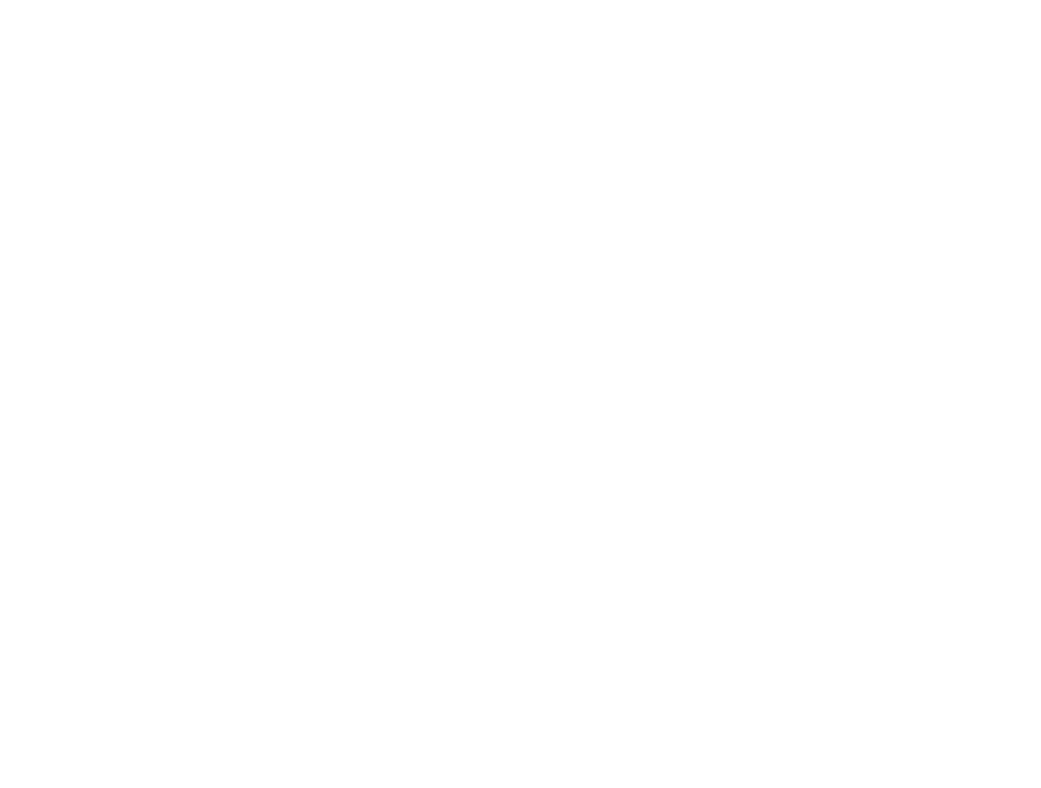
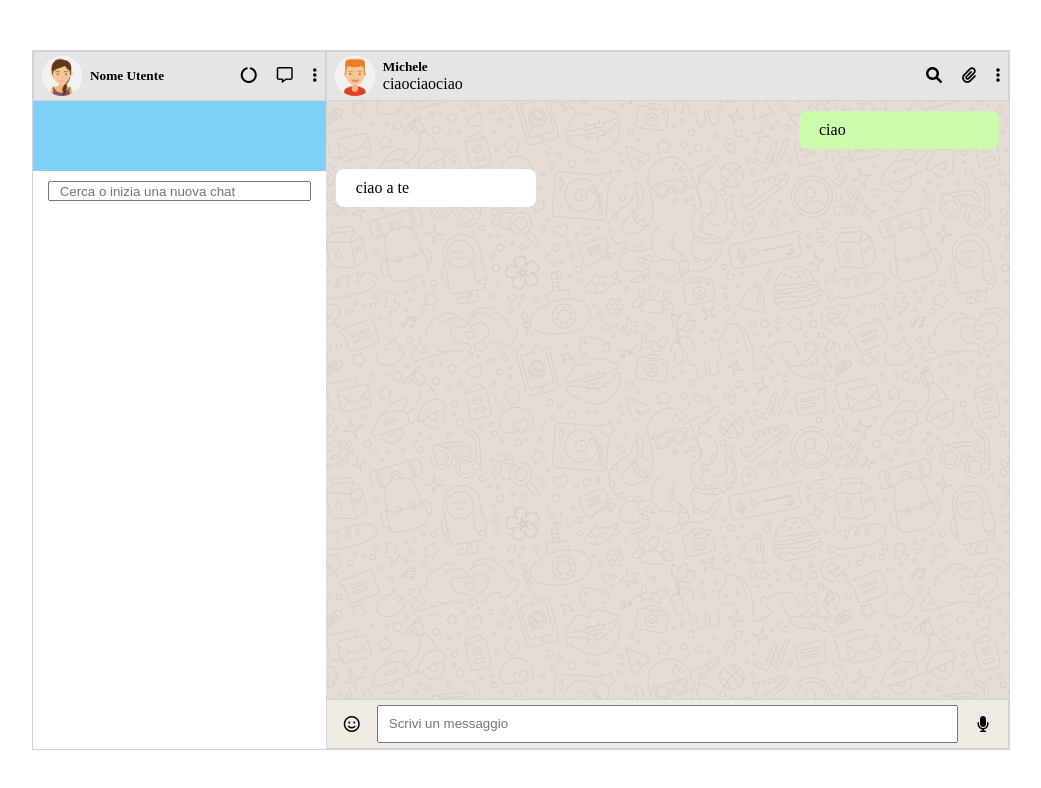
Before and after one commit to MaxGasaro/vue-boolzapp, a plain HTML site: page index.html in a window 1280 px wide. Shown: the whole page, without its empty margins (119-1160 px from the left). Drawn offline with nearby package versions, Linux system fonts and the light colour scheme.

Commit message:
grafica statica

```diff
--- a/css/style.css
+++ b/css/style.css
@@ -3,3 +3,156 @@
     padding: 0;
     box-sizing: border-box;
 }
+
+main.container {
+    width: 70%;
+    min-width: 978px;
+    margin: 50px auto;
+    height: calc(100vh - 100px);
+    border: 1px solid lightgray;
+}
+
+main.container::after {
+    content: '';
+    display: table;
+    clear: both;
+}
+
+.sidebar {
+    width: 30%;
+    float: left;
+    height: 100%;
+}
+
+.sidebar-top {
+    display: flex;
+    justify-content: space-between;
+    align-items: center;
+    height: 50px;
+    background-color: rgb(229,229,229);
+    border: 1px solid lightgray;
+}
+
+.sidebar-top-left {
+    display: flex;
+    align-items: center;
+}
+
+.sidebar-top img {
+    background-color: #fff;
+    border-radius: 50%;
+    width: 40px;
+    height: 40px;
+    margin: 0px 8px;
+}
+
+.sidebar-bottom {
+    height: calc(100% - 50px);
+}
+
+.sidebar-bottom .notifiche {
+    height: 70px;
+    background-color: rgb(126,210,250);
+}
+
+.sidebar-bottom input {
+    width: 90%;
+    margin: 10px 5%;
+    height: 20px;
+    padding: 0 10px;
+}
+
+.sidebar-bottom .contacts {
+    overflow-y: scroll;
+}
+
+section.main {
+    width: 70%;
+    float: left;
+    height: 100%;
+}
+
+.main-top {
+    height: 50px;
+    display: flex;
+    justify-content: space-between;
+    align-items: center;
+    background-color: rgb(229,229,229);
+    border: 1px solid lightgray;
+}
+
+.main-top-left {
+    display: flex;
+    align-items: center;
+}
+
+.main-top-left img {
+    background-color: #fff;
+    border-radius: 50%;
+    width: 40px;
+    height: 40px;
+    margin: 0px 8px;
+}
+
+i {
+    padding: 0px 8px;
+}
+
+i:hover {
+    cursor: pointer;
+}
+
+.main-middle {
+    height: calc(100% - 100px);
+    overflow-y: scroll;
+    background-image: url(../img/mine.jpg);
+    background-repeat: repeat;
+}
+
+.main-bottom {
+    height: 50px;
+    background-color: rgb(240,234,228);
+    border: 1px solid lightgray;
+    display: flex;
+    align-items: center;
+    justify-content: space-around;
+}
+
+.main-bottom input {
+    width: calc(100% - 100px);
+    height: 80%;
+    padding: 0 10px;
+}
+
+.main-bottom .icons {
+    width: 50px;
+    justify-content: center;
+    display: flex;
+    align-items: center;
+}
+
+.message-send {
+    display: flex;
+    justify-content: flex-end;
+}
+
+.message-send p {
+    background-color: rgb(204, 251, 171);
+    padding: 10px 20px;
+    border-radius: 8px;
+    margin: 10px;
+    min-width: 200px;
+}
+
+.message-receive {
+    display: flex;
+    justify-content: flex-start;
+}
+
+.message-receive p {
+    background-color: #fff;
+    padding: 10px 20px;
+    border-radius: 8px;
+    margin: 10px;
+    min-width: 200px;
+}
--- a/index.html
+++ b/index.html
@@ -5,10 +5,68 @@
     <meta charset="UTF-8">
     <meta http-equiv="X-UA-Compatible" content="IE=edge">
     <meta name="viewport" content="width=device-width, initial-scale=1.0">
+    <link rel="stylesheet" href="https://cdnjs.cloudflare.com/ajax/libs/font-awesome/6.0.0/css/all.min.css" integrity="sha512-9usAa10IRO0HhonpyAIVpjrylPvoDwiPUiKdWk5t3PyolY1cOd4DSE0Ga+ri4AuTroPR5aQvXU9xC6qOPnzFeg==" crossorigin="anonymous" referrerpolicy="no-referrer" />
     <title>BoolZapp</title>
 </head>
 <body>
 
+    <main class="container" id="root">
+
+        <aside class="sidebar">
+            <div class="sidebar-top">
+                <div class="sidebar-top-left">
+                    <img src="img/avatar_io.jpg" alt="immagine profilo utente">
+                    <h5>Nome Utente</h5>
+                </div>
+                <div class="sidebar-top-right">
+                    <i class="fa-solid fa-circle-notch"></i>
+                    <i class="fa-regular fa-message"></i>
+                    <i class="fa-solid fa-ellipsis-vertical"></i>
+                </div>
+            </div>
+            <div class="sidebar-bottom">
+                <div class="notifiche">
+
+                </div>
+                <input type="text" placeholder="Cerca o inizia una nuova chat">
+                <div class="contacts"></div>
+            </div>
+        </aside>
+
+        <section class="main">
+            <div class="main-top">
+                <div class="main-top-left">
+                    <img src="img/avatar_1.jpg" alt="immagine profilo">
+                    <div>
+                        <h5>Michele</h5>
+                        <p>ciaociaociao</p>
+                    </div>
+                </div>
+                <div class="main-top-right">
+                    <i class="fa-solid fa-magnifying-glass"></i>
+                    <i class="fa-solid fa-paperclip"></i>
+                    <i class="fa-solid fa-ellipsis-vertical"></i>
+                </div>
+            </div>
+            <div class="main-middle">
+                <div class="message-send">
+                    <p>ciao</p>
+                </div>
+                <div class="message-receive">
+                    <p>ciao a te</p>
+                </div>
+            </div>
+            <div class="main-bottom">
+                <div class="icons">
+                    <i class="fa-regular fa-face-smile"></i>
+                </div>
+                <input type="text" placeholder="Scrivi un messaggio">
+                <div class="icons">
+                    <i class="fa-solid fa-microphone"></i>
+                </div>
+            </div>
+        </section>
+    </main>
 
     <script src="https://cdn.jsdelivr.net/npm/vue@2/dist/vue.js"></script>
     <script type="text/javascript" src="js/main.js"></script>
--- a/js/main.js
+++ b/js/main.js
@@ -0,0 +1,95 @@
+const app = new Vue(
+    {
+        el: '#root',
+        data: {
+            contacts: [
+                {
+                    name: 'Michele',
+                    avatar: '_1',
+                    visible: true,
+                    messages: [
+                        {
+                        date: '10/01/2020 15:30:55',
+                        text: 'Hai portato a spasso il cane?',
+                        status: 'sent'
+                        },
+                        {
+                        date: '10/01/2020 15:50:00',
+                        text: 'Ricordati di dargli da mangiare',
+                        status: 'sent'
+                        },
+                        {
+                        date: '10/01/2020 16:15:22',
+                        text: 'Tutto fatto!',
+                        status: 'received'
+                        }
+                    ],
+                },
+                {
+                    name: 'Fabio',
+                    avatar: '_2',
+                    visible: true,
+                    messages: [
+                        {
+                        date: '20/03/2020 16:30:00',
+                        text: 'Ciao come stai?',
+                        status: 'sent'
+                        },
+                        {
+                        date: '20/03/2020 16:30:55',
+                        text: 'Bene grazie! Stasera ci vediamo?',
+                        status: 'received'
+                        },
+                        {
+                        date: '20/03/2020 16:35:00',
+                        text: 'Mi piacerebbe ma devo andare a fare la spesa.',
+                        status: 'sent'
+                        }
+                    ],
+                },
+                {
+                    name: 'Samuele',
+                    avatar: '_3',
+                    visible: true,
+                    messages: [
+                        {
+                        date: '28/03/2020 10:10:40',
+                        text: 'La Marianna va in campagna',
+                        status: 'received'
+                        },
+                        {
+                        date: '28/03/2020 10:20:10',
+                        text: 'Sicuro di non aver sbagliato chat?',
+                        status: 'sent'
+                        },
+                        {
+                        date: '28/03/2020 16:15:22',
+                        text: 'Ah scusa!',
+                        status: 'received'
+                        }
+                    ],
+                },
+                {
+                    name: 'Luisa',
+                    avatar: '_4',
+                    visible: true,
+                    messages: [
+                        {
+                        date: '10/01/2020 15:30:55',
+                        text: 'Lo sai che ha aperto una nuova pizzeria?',
+                        status: 'sent'
+                        },
+                        {
+                        date: '10/01/2020 15:50:00',
+                        text: 'Si, ma preferirei andare al cinema',
+                        status: 'received'
+                        }
+                    ],
+                },
+            ],
+        },
+        methods: {
+
+        }
+    }
+)
```
Also changed, not shown: img/avatar_1.jpg (added), img/avatar_2.jpg (added), img/avatar_3.jpg (added), img/avatar_4.jpg (added), img/avatar_5.jpg (added), img/avatar_6.jpg (added), img/avatar_7.jpg (added), img/avatar_8.jpg (added), img/avatar_io.jpg (added), img/mine.jpg (added).
